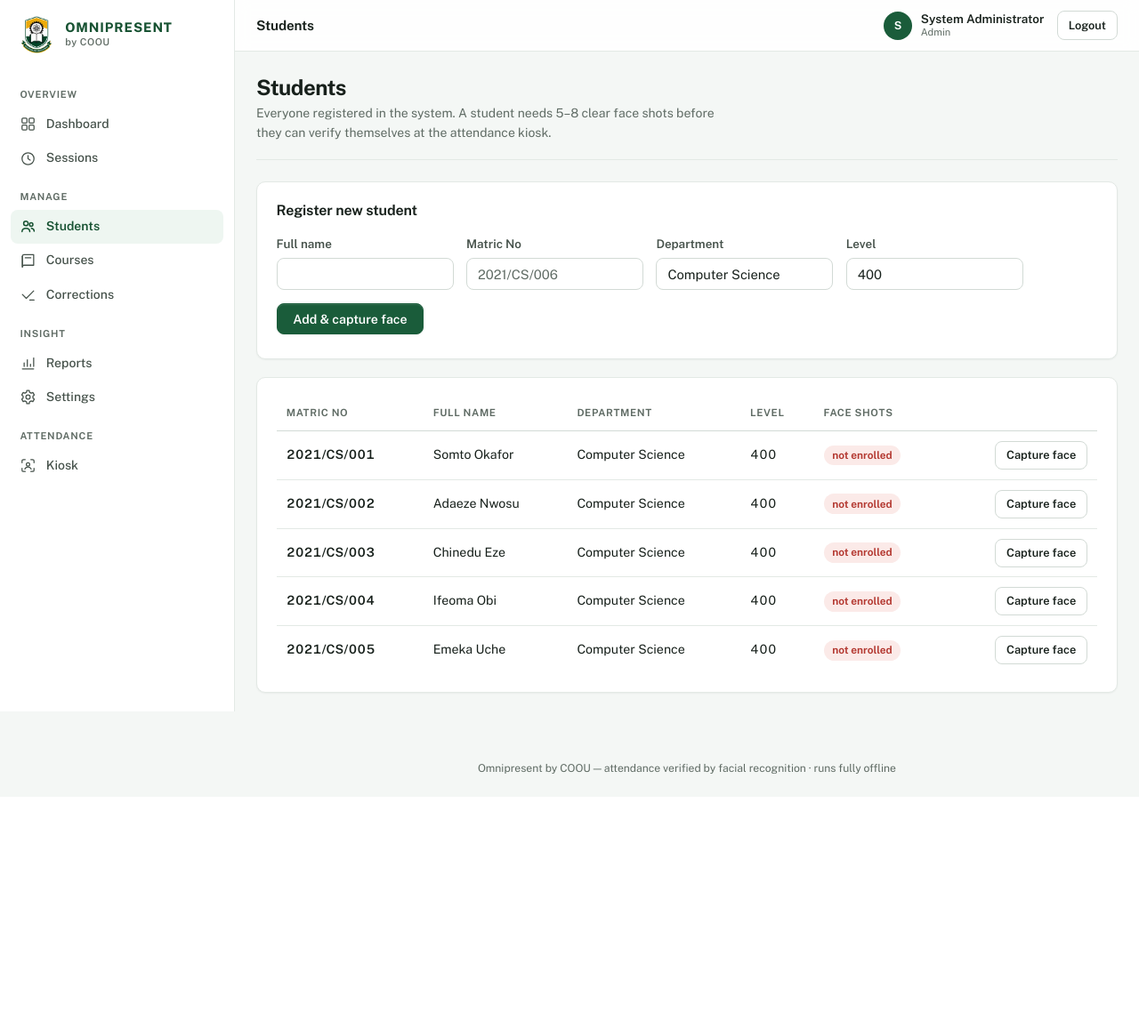
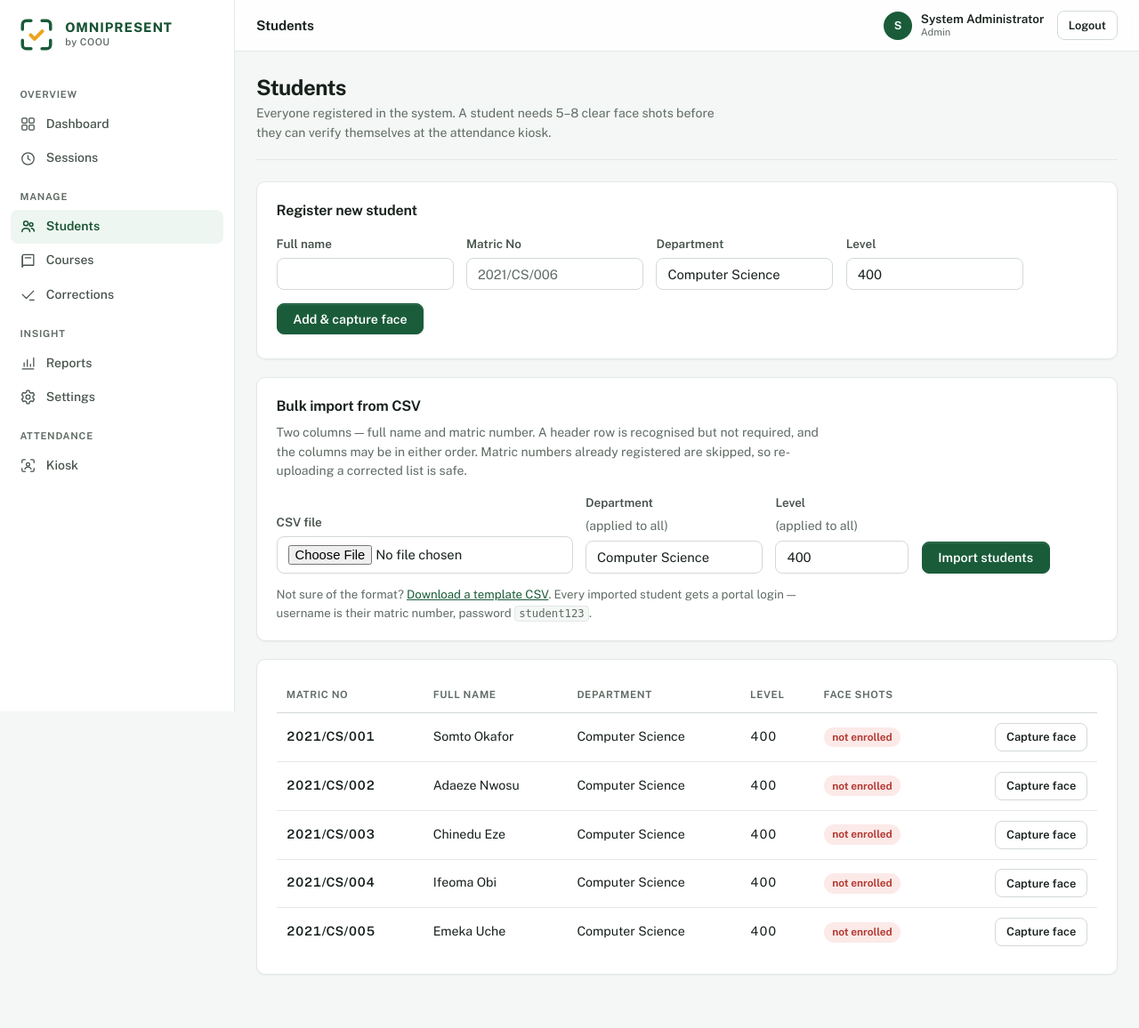
Before and after one commit to DeathThe27th/COOU-Demo-001-, a Flask app: page /admin/students in a window 1280 px wide. Shown: the whole page at 89% size. Before the commit the page ends 871 px from the top, so only its background shows below. Run offline with Flask 3, Linux system fonts and the light colour scheme; the visitor is signed in with stand-in values (Sample User, id 1); data comes from the database, SQL or seed files in the repository; some libraries are stand-ins or nearby versions.

Commit message:
Add CSV bulk registration, new logo, and requested copy removals
Bulk import: Students gains a CSV upload for registering a whole class at
once. Parsing lives in modules/roster_import.py as a pure function so the
messy cases are directly testable, and routes/admin.py does the inserting.

Lecturers export these lists from Excel, Sheets and departmental portals,
and every source produces a different shape, so the parser accepts what
they actually produce rather than one exact format: header row optional,
the two columns in either order (resolved by which contains digits),
header spellings from Name/Full Name through Reg No/Registration Number/
Student ID, comma/semicolon/tab delimiters, Excel's UTF-8 BOM, and
cp1252/latin-1 fallbacks.

Existing matric numbers are skipped rather than duplicated, so
re-uploading a corrected list is safe, and existing numbers are fetched in
one query instead of one per row. Rows missing a name or matric are
skipped and reported by line number while the rest still import. Each
imported student gets a portal login, matching the single-student form.
A template CSV is downloadable from the import card, since format
confusion is the main way a bulk import fails.

Logo: replaces the COOU crest with an SVG mark — the four corner brackets
of a face-detection frame around a check. Drawn as SVG rather than raster
so it stays crisp at every size, adds ~1 KB instead of 235 KB, and needs
no network fetch under the offline requirement. Verified legible down to
20px. It doubles as the favicon; the crest and old PNG favicon are gone.

Copy removals, as requested: the app footer, the department line on the
course roster header, and the title block and department line on login.
The login <h1> is kept as sr-only rather than deleted — a page with no
heading leaves screen reader users without document structure.

Also capped .card-sub/.card-foot at 72ch; explanatory prose was running
the full width of a 1400px card.

Verified: 31 tests pass (20 before, 11 new covering the parser shapes and
the import route), all pages render and the import round-trips on both
SQLite and Postgres, no console errors, no overflow at 390/768/1440.

Co-Authored-By: Claude Opus 4.8 <noreply@anthropic.com>

```diff
--- a/smart-attendance/routes/admin.py
+++ b/smart-attendance/routes/admin.py
@@ -2,12 +2,12 @@
 import json
 from datetime import datetime
 
-from flask import (Blueprint, flash, jsonify, redirect, render_template, request,
-                   url_for)
+from flask import (Blueprint, Response, flash, jsonify, redirect, render_template,
+                   request, url_for)
 from werkzeug.security import generate_password_hash
 
 import config
-from modules import db, detection, embedding, reports
+from modules import db, detection, embedding, reports, roster_import
 from routes.auth import role_required
 
 bp = Blueprint("admin", __name__, url_prefix="/admin")
@@ -90,6 +90,70 @@ def add_student():
     )
     flash(f"Student {name} added. Now capture their face shots.", "success")
     return redirect(url_for("admin.enroll", student_id=sid))
+
+
+@bp.route("/students/template.csv")
+@role_required("admin")
+def students_template():
+    """A correctly-shaped example file. Format confusion is the main reason a
+    bulk import fails, so hand out the answer rather than describing it."""
+    return Response(
+        roster_import.template_csv(),
+        mimetype="text/csv",
+        headers={"Content-Disposition": "attachment; filename=student-roster-template.csv"},
+    )
+
+
+@bp.route("/students/import", methods=["POST"])
+@role_required("admin")
+def import_students():
+    """Bulk-register students from a CSV of names and matric numbers."""
+    upload = request.files.get("csv_file")
+    if not upload or not upload.filename:
+        flash("Choose a CSV file to import.", "error")
+        return redirect(url_for("admin.students"))
+
+    rows, problems = roster_import.parse(upload.read())
+    if not rows:
+        flash("Nothing imported. " + (problems[0] if problems else "No rows found."),
+              "error")
+        return redirect(url_for("admin.students"))
+
+    department = request.form.get("department", "").strip()
+    level = request.form.get("level", "").strip()
+
+    # One query for every existing matric number, rather than one per row.
+    existing = {r["MatricNo"] for r in db.query_db("SELECT MatricNo FROM Student")}
+
+    added, duplicates, seen = 0, 0, set()
+    for name, matric in rows:
+        if matric in existing or matric in seen:
+            duplicates += 1
+            continue
+        seen.add(matric)
+        sid = db.execute_db(
+            "INSERT INTO Student (FullName, MatricNo, Department, Level) "
+            "VALUES (?, ?, ?, ?)", (name, matric, department, level))
+        # student portal account, matching the single-student form
+        db.execute_db(
+            "INSERT OR IGNORE INTO User (Username, PasswordHash, Role, FullName, "
+            "LinkedStudentID) VALUES (?, ?, 'student', ?, ?)",
+            (matric, generate_password_hash("student123"), name, sid))
+        added += 1
+
+    if added:
+        flash(f"Imported {added} student{'s' if added != 1 else ''}. "
+              "Capture face shots next — they cannot verify at the kiosk until you do.",
+              "success")
+    if duplicates:
+        flash(f"Skipped {duplicates} row{'s' if duplicates != 1 else ''} "
+              "already registered with that matric number.", "info")
+    if problems:
+        shown = "; ".join(problems[:5])
+        more = f" (+{len(problems) - 5} more)" if len(problems) > 5 else ""
+        flash(f"{len(problems)} row{'s' if len(problems) != 1 else ''} skipped — "
+              f"{shown}{more}", "error")
+    return redirect(url_for("admin.students"))
 
 
 @bp.route("/enroll/<int:student_id>")
--- a/smart-attendance/static/css/style.css
+++ b/smart-attendance/static/css/style.css
@@ -196,13 +196,6 @@ a { color: var(--green-700); }
 
 .container { flex: 1; width: 100%; max-width: 1180px; margin: 0 auto; padding: 1.6rem 1.5rem 2.5rem; }
 
-.footer {
-  text-align: center;
-  color: var(--ink-3);
-  font-size: 0.76rem;
-  padding: 1rem 1.5rem 1.4rem;
-}
-
 /* mobile shell */
 .menu-btn {
   display: none;
@@ -364,8 +357,17 @@ a { color: var(--green-700); }
 }
 .col-2 > .card { margin-bottom: 0; }
 
-.card-sub { margin: -0.5rem 0 0.9rem; }
-.card-foot { margin-top: 0.85rem; font-size: 0.83rem; }
+/* Explanatory prose inside a card, capped at a readable measure — a card can be
+   1400px wide and an uncapped line at that width is unreadable. */
+.card-sub { margin: -0.5rem 0 0.9rem; max-width: 72ch; text-wrap: pretty; }
+.card-foot { margin-top: 0.85rem; font-size: 0.83rem; max-width: 72ch; }
+.card-foot code {
+  font-size: 0.92em;
+  padding: 0.08em 0.35em;
+  border-radius: 4px;
+  background: var(--bg);
+  border: 1px solid var(--border);
+}
 
 /* ============ lane: compact record rows ============ */
 
@@ -739,6 +741,19 @@ td:last-child .inline-form { justify-content: flex-end; margin-bottom: 0; }
 
 /* ============ misc ============ */
 
+/* Available to assistive tech, absent from the visual design. */
+.sr-only {
+  position: absolute;
+  width: 1px;
+  height: 1px;
+  padding: 0;
+  margin: -1px;
+  overflow: hidden;
+  clip-path: inset(50%);
+  white-space: nowrap;
+  border: 0;
+}
+
 ::selection { background: color-mix(in srgb, var(--green-600) 22%, transparent); }
 
 @media (prefers-reduced-motion: reduce) {
--- a/smart-attendance/templates/base.html
+++ b/smart-attendance/templates/base.html
@@ -4,7 +4,7 @@
   <meta charset="UTF-8">
   <meta name="viewport" content="width=device-width, initial-scale=1.0">
   <title>{% block title %}Omnipresent{% endblock %} — Omnipresent by COOU</title>
-  <link rel="icon" type="image/png" href="{{ url_for('static', filename='img/favicon.png') }}">
+  <link rel="icon" type="image/svg+xml" href="{{ url_for('static', filename='img/logo.svg') }}">
   <link rel="stylesheet" href="{{ url_for('static', filename='css/style.css') }}">
 </head>
 <body>
@@ -34,7 +34,7 @@
 
   <aside class="sidebar">
     <a class="sidebar-brand" href="{{ url_for('auth.home') }}">
-      <img src="{{ url_for('static', filename='img/coou-crest.png') }}" alt="COOU crest">
+      <img src="{{ url_for('static', filename='img/logo.svg') }}" alt="Omnipresent">
       <span class="brand-name">OMNIPRESENT
         <span class="brand-sub">by COOU</span>
       </span>
@@ -101,9 +101,6 @@
       {% block content %}{% endblock %}
     </main>
 
-    <footer class="footer">
-      Omnipresent by COOU — attendance verified by facial recognition · runs fully offline
-    </footer>
   </div>
 </div>
 
--- a/smart-attendance/templates/course_students.html
+++ b/smart-attendance/templates/course_students.html
@@ -6,9 +6,6 @@
     <h1>{{ course.CourseCode }} — {{ course.CourseName }}</h1>
     <p>Only students on this list can mark attendance in your sessions, and your
       reports cover exactly this list.</p>
-    {% if course.Department %}
-    <div class="page-head-meta"><span>{{ course.Department }}</span></div>
-    {% endif %}
   </div>
   <div class="page-head-actions">
     <a class="btn" href="{{ url_for('lecturer.dashboard') }}">Back to dashboard</a>
--- a/smart-attendance/templates/signup.html
+++ b/smart-attendance/templates/signup.html
@@ -4,13 +4,13 @@
   <meta charset="UTF-8">
   <meta name="viewport" content="width=device-width, initial-scale=1.0">
   <title>Create a lecturer account — Omnipresent by COOU</title>
-  <link rel="icon" type="image/png" href="{{ url_for('static', filename='img/favicon.png') }}">
+  <link rel="icon" type="image/svg+xml" href="{{ url_for('static', filename='img/logo.svg') }}">
   <link rel="stylesheet" href="{{ url_for('static', filename='css/style.css') }}">
 </head>
 <body class="auth-body">
   <div class="auth-panel">
     <div class="auth-crest">
-      <img src="{{ url_for('static', filename='img/coou-crest.png') }}" alt="COOU crest">
+      <img src="{{ url_for('static', filename='img/logo.svg') }}" alt="Omnipresent">
     </div>
     <h1 class="auth-title">Create a lecturer account</h1>
     <p class="auth-sub">Chukwuemeka Odumegwu Ojukwu University</p>
--- a/smart-attendance/templates/students.html
+++ b/smart-attendance/templates/students.html
@@ -19,6 +19,35 @@
     <label>Level <input type="text" name="level" value="400"></label>
     <button class="btn btn-primary" type="submit">Add &amp; capture face</button>
   </form>
+</div>
+
+<div class="card">
+  <h2>Bulk import from CSV</h2>
+  <p class="muted card-sub">Two columns — full name and matric number. A header
+    row is recognised but not required, and the columns may be in either order.
+    Matric numbers already registered are skipped, so re-uploading a corrected
+    list is safe.</p>
+
+  <form method="post" action="{{ url_for('admin.import_students') }}"
+        enctype="multipart/form-data" class="inline-form">
+    <label>CSV file
+      <input type="file" name="csv_file" accept=".csv,text/csv" required>
+    </label>
+    <label>Department <span class="muted">(applied to all)</span>
+      <input type="text" name="department" value="Computer Science">
+    </label>
+    <label>Level <span class="muted">(applied to all)</span>
+      <input type="text" name="level" value="400" size="4">
+    </label>
+    <button class="btn btn-primary" type="submit">Import students</button>
+  </form>
+
+  <p class="muted card-foot">
+    Not sure of the format?
+    <a href="{{ url_for('admin.students_template') }}">Download a template CSV</a>.
+    Every imported student gets a portal login — username is their matric number,
+    password <code>student123</code>.
+  </p>
 </div>
 
 <div class="card">
```
Also changed, not shown: smart-attendance/modules/roster_import.py (added, +140 -0 lines), smart-attendance/templates/login.html (+6 -7 lines), smart-attendance/tests/test_system.py (+74 -0 lines), smart-attendance/README.md, smart-attendance/static/img/coou-crest.png (deleted), smart-attendance/static/img/favicon.png (deleted), smart-attendance/static/img/logo.svg (added).
